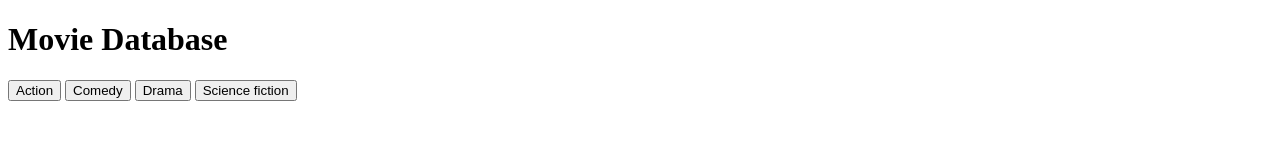
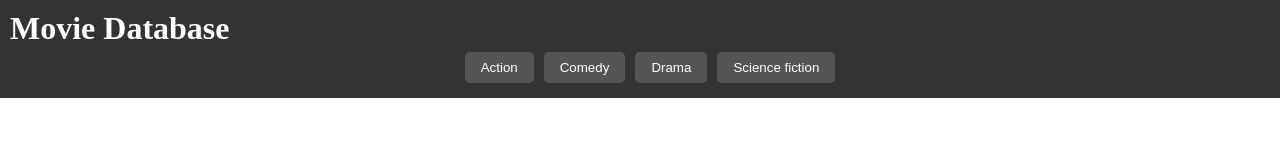
Before and after one commit to oscarkannerstedt/MI-fed23-Min-hobby-git, a website built with Vite: page movie-database/index.html in a window 1280 px wide. Built offline with nearby package versions, Linux system fonts and the light colour scheme.

Commit message:
Added styling to header

```diff
--- a/movie-database/style.css
+++ b/movie-database/style.css
@@ -1,96 +1,37 @@
-/* :root {
-  font-family: Inter, system-ui, Avenir, Helvetica, Arial, sans-serif;
-  line-height: 1.5;
-  font-weight: 400;
-
-  color-scheme: light dark;
-  color: rgba(255, 255, 255, 0.87);
-  background-color: #242424;
-
-  font-synthesis: none;
-  text-rendering: optimizeLegibility;
-  -webkit-font-smoothing: antialiased;
-  -moz-osx-font-smoothing: grayscale;
+body {
+  margin: 0;
+  padding: 0;
 }
 
-a {
-  font-weight: 500;
-  color: #646cff;
-  text-decoration: inherit;
-}
-a:hover {
-  color: #535bf2;
+header {
+  background-color: #333;
+  color: #fff;
+  padding: 10px;
+  margin: 0;
+  width: 100%;
+
+  h1 {
+    font-size: 2em;
+    margin: 0;
   }
 
-body {
-  margin: 0;
+  nav {
     display: flex;
-  place-items: center;
-  min-width: 320px;
-  min-height: 100vh;
-}
-
-h1 {
-  font-size: 3.2em;
-  line-height: 1.1;
-}
-
-#app {
-  max-width: 1280px;
-  margin: 0 auto;
-  padding: 2rem;
-  text-align: center;
-}
-
-.logo {
-  height: 6em;
-  padding: 1.5em;
-  will-change: filter;
-  transition: filter 300ms;
-}
-.logo:hover {
-  filter: drop-shadow(0 0 2em #646cffaa);
-}
-.logo.vanilla:hover {
-  filter: drop-shadow(0 0 2em #f7df1eaa);
-}
-
-.card {
-  padding: 2em;
-}
-
-.read-the-docs {
-  color: #888;
+    flex-wrap: wrap;
+    justify-content: center;
   }
 
   button {
-  border-radius: 8px;
-  border: 1px solid transparent;
-  padding: 0.6em 1.2em;
-  font-size: 1em;
-  font-weight: 500;
-  font-family: inherit;
-  background-color: #1a1a1a;
+    background-color: #555;
+    color: #fff;
+    padding: 8px 16px;
+    margin: 5px;
+    border: none;
+    border-radius: 5px;
     cursor: pointer;
-  transition: border-color 0.25s;
-}
-button:hover {
-  border-color: #646cff;
-}
-button:focus,
-button:focus-visible {
-  outline: 4px auto -webkit-focus-ring-color;
   }
 
-@media (prefers-color-scheme: light) {
-  :root {
-    color: #213547;
-    background-color: #ffffff;
+  button:hover {
+    background-color: #777;
   }
-  a:hover {
-    color: #747bff;
 }
-  button {
-    background-color: #f9f9f9;
-  }
-} */
```
Lines whose indentation alone changed are shown as unchanged.
